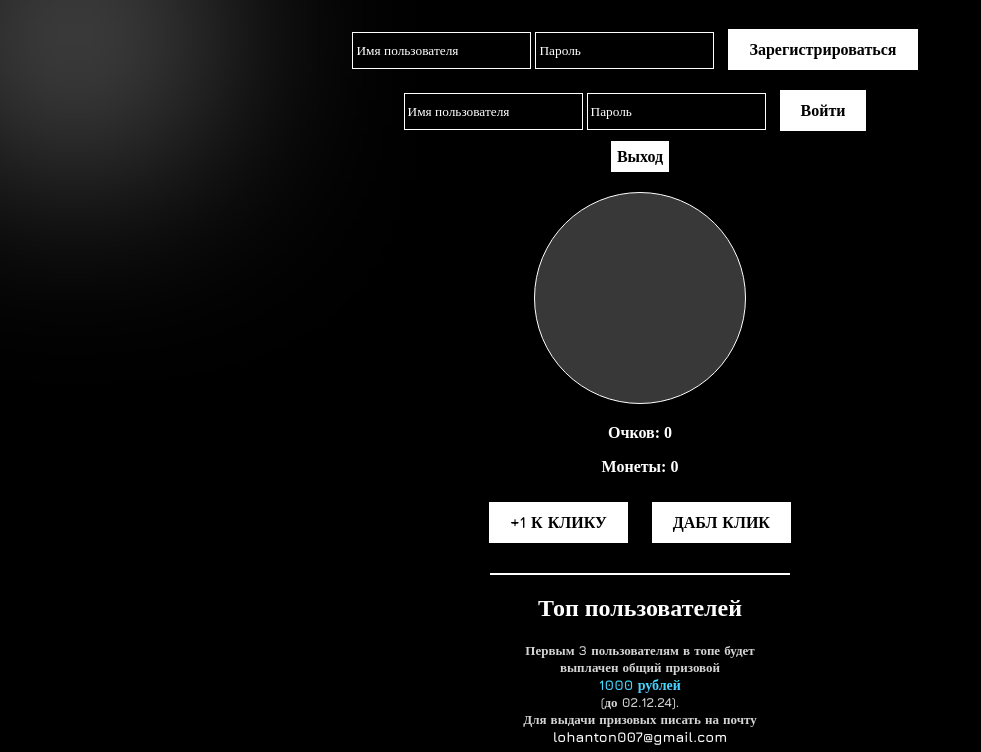
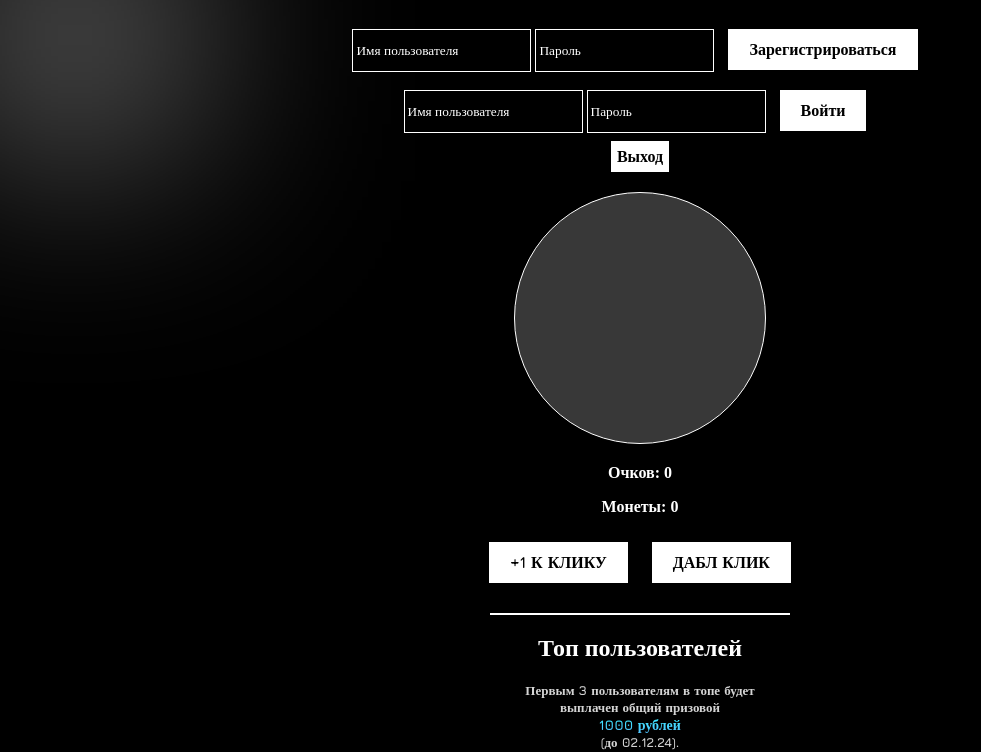
Before and after one commit to osquaaa/tapalka-home, a website: page index.html in a window 1280 px wide. Shown: the part 61-813 px from the top of the page, without its empty margins (0-981 px from the left). Drawn offline with nearby package versions, Linux system fonts and the light colour scheme; no server answers; a web font is replaced by a local one.

Commit message:
Update index.html

```diff
--- a/index.html
+++ b/index.html
@@ -87,8 +87,8 @@
 			/* Анимация для медленного движения точек */
 
 			#coin {
-				width: 210px;
-				height: 210px;
+				width: 250px;
+				height: 250px;
 				background-color: #ffffff38;
 				backdrop-filter: blur(30px);
 				cursor: pointer;
@@ -204,8 +204,10 @@
 			input{
 				background-color: #000;
 				border: 1px solid #fff;
-				padding: 10px 0px;
+				padding: 13px 0px;
 				color: #fff;
+				border-radius: 0px;
+
 			}
 			input::placeholder{
 				color: #fff;
```
